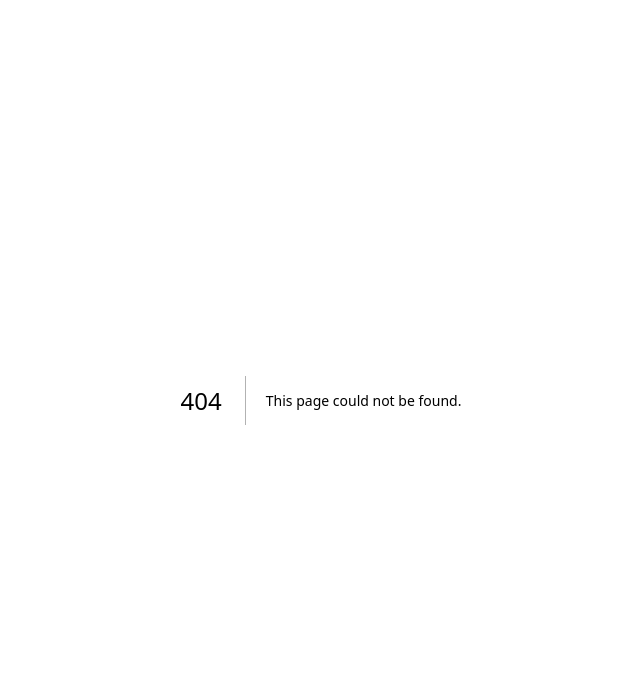
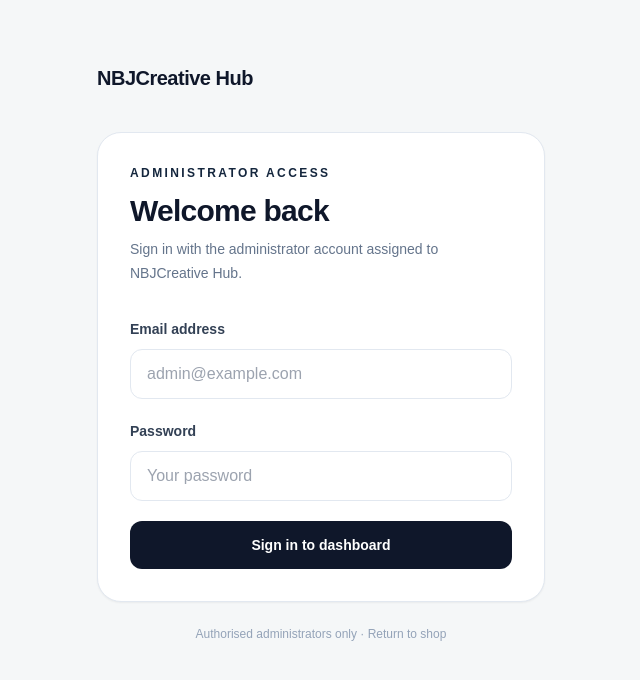
Before and after one commit to apostle24/nbjcreative-hub, a Next.js app: page /admin/login in a window 1280 px wide. Before the commit this address had no page. Shown: the top 680 px of the page, without its empty margins (319-959 px from the left). Built offline with nearby package versions, Linux system fonts and the light colour scheme.

Commit message:
Add administrator sign-in page

```diff
--- /dev/null
+++ b/app/admin/login/page.tsx
@@ -0,0 +1,47 @@
+"use client";
+
+import { FormEvent, useState } from "react";
+import Link from "next/link";
+import { useRouter } from "next/navigation";
+import { createClient } from "@/lib/supabase/client";
+
+export default function AdminLoginPage() {
+  const router = useRouter();
+  const [email, setEmail] = useState("");
+  const [password, setPassword] = useState("");
+  const [busy, setBusy] = useState(false);
+  const [error, setError] = useState("");
+
+  async function handleSubmit(event: FormEvent<HTMLFormElement>) {
+    event.preventDefault();
+    setBusy(true);
+    setError("");
+    const supabase = createClient();
+    const { error: signInError } = await supabase.auth.signInWithPassword({ email, password });
+    setBusy(false);
+    if (signInError) {
+      setError("Login failed. Check your email and password, then try again.");
+      return;
+    }
+    router.replace("/admin");
+    router.refresh();
+  }
+
+  return <main className="min-h-screen bg-[#F5F7F8] px-5 py-16">
+    <div className="mx-auto max-w-md">
+      <Link href="/" className="text-xl font-extrabold tracking-tight text-slate-900">NBJCreative <span className="text-teal-700">Hub</span></Link>
+      <section className="mt-10 rounded-3xl border border-slate-200 bg-white p-8 shadow-sm">
+        <p className="text-xs font-bold uppercase tracking-[.2em] text-teal-700">Administrator access</p>
+        <h1 className="mt-3 text-3xl font-extrabold tracking-tight text-slate-900">Welcome back</h1>
+        <p className="mt-2 text-sm leading-6 text-slate-500">Sign in with the administrator account assigned to NBJCreative Hub.</p>
+        <form onSubmit={handleSubmit} className="mt-8 space-y-5">
+          <label className="block"><span className="text-sm font-semibold text-slate-700">Email address</span><input required type="email" autoComplete="username" value={email} onChange={e=>setEmail(e.target.value)} className="mt-2 w-full rounded-xl border border-slate-200 px-4 py-3 outline-none focus:border-teal-600" placeholder="admin@example.com"/></label>
+          <label className="block"><span className="text-sm font-semibold text-slate-700">Password</span><input required type="password" autoComplete="current-password" value={password} onChange={e=>setPassword(e.target.value)} className="mt-2 w-full rounded-xl border border-slate-200 px-4 py-3 outline-none focus:border-teal-600" placeholder="Your password"/></label>
+          {error && <p role="alert" className="rounded-xl bg-rose-50 p-3 text-sm text-rose-700">{error}</p>}
+          <button disabled={busy} className="w-full rounded-xl bg-slate-900 px-5 py-3.5 text-sm font-bold text-white transition hover:bg-teal-700 disabled:opacity-60">{busy ? "Signing in..." : "Sign in to dashboard"}</button>
+        </form>
+      </section>
+      <p className="mt-6 text-center text-xs text-slate-400">Authorised administrators only · <Link href="/" className="text-teal-700 hover:underline">Return to shop</Link></p>
+    </div>
+  </main>;
+}
```
